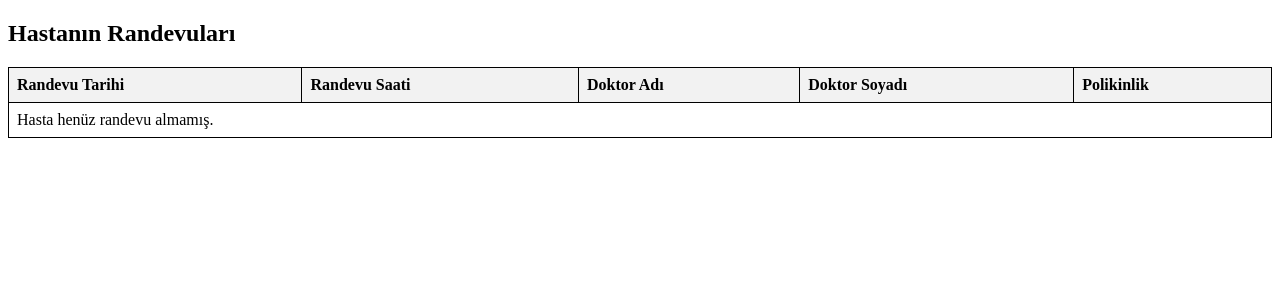
After one commit to AyazAktas/prolab2.3, a Django app: page /randevularim/1/ in a window 1280 px wide. The commit adds this page. Shown: the top 300 px of the page. Run offline with Django 5.2, Linux system fonts and the light colour scheme; data that the repository does not hold is empty.

Commit message:
randevu al ve randevularım sayfaları eklendi

```diff
--- a/prolab3/HastaneUyg/forms.py
+++ b/prolab3/HastaneUyg/forms.py
@@ -30,7 +30,8 @@ class PatientRegistrationForm(forms.ModelForm):
 from django import forms
 from .models import Randevu
 
+
 class RandevuForm(forms.ModelForm):
     class Meta:
         model = Randevu
-        fields = ['randevuTarihi', 'randevuSaati', 'idDoctor', 'idHasta']
+        fields = ['randevuTarihi', 'randevu_saati', 'hasta_id', 'doktor_id']
--- a/prolab3/HastaneUyg/templates/patient_page.html
+++ b/prolab3/HastaneUyg/templates/patient_page.html
@@ -9,7 +9,7 @@
     <h2>Hoş Geldiniz, {{ hasta.hastaAdi }} {{ hasta.hastaSoyadi }}</h2>
     <ul>
         <li><a href="{% url 'randevu_al' hasta.idHasta%}">Randevu Al</a></li>
-        <li>Randevularım</li>
+        <li><a href="{% url 'randevularim' hasta.idHasta %}">Randevularım</a></li>
         <li>Raporlarım</li>
         <li><a href="{% url 'patient_info' hasta.idHasta %}">Bilgilerimi Düzenle</a></li>
     </ul>
--- a/prolab3/HastaneUyg/templates/randevu_al.html
+++ b/prolab3/HastaneUyg/templates/randevu_al.html
@@ -16,7 +16,7 @@
         <label for="doktor">Doktor Seçin:</label><br>
         <select id="doktor" name="doktor_id" required>
             {% for doktor in doktorlar %}
-                <option value="{{ doktor.idDoctor }}">{{ doktor.AD }} {{ doktor.SOYAD }}</option>
+                <option value="{{ doktor.idDoctor }}">{{ doktor.AD }}  {{ doktor.SOYAD }} {{doktor.UzmanlikAlani}} {{doktor.CalismaYeri}}</option>
             {% endfor %}
         </select><br>
         <input type="submit" value="Randevu Al">
--- /dev/null
+++ b/prolab3/HastaneUyg/templates/randevularim.html
@@ -0,0 +1,55 @@
+<!DOCTYPE html>
+<html lang="en">
+<head>
+    <meta charset="UTF-8">
+    <meta name="viewport" content="width=device-width, initial-scale=1.0">
+    <title>Hastanın Randevuları</title>
+    <style>
+        table {
+            width: 100%;
+            border-collapse: collapse;
+        }
+        th, td {
+            border: 1px solid black;
+            padding: 8px;
+            text-align: left;
+        }
+        th {
+            background-color: #f2f2f2;
+        }
+    </style>
+</head>
+<body>
+    <h2>Hastanın Randevuları</h2>
+    <table>
+        <tr>
+            <th>Randevu Tarihi</th>
+            <th>Randevu Saati</th>
+            <th>Doktor Adı</th>
+            <th>Doktor Soyadı</th>
+            <th>Polikinlik</th>
+        </tr>
+        {% if randevular %}
+            {% for randevu in randevular %}
+                <tr>
+                    <td>{{ randevu.randevuTarihi|date:"M. d, Y" }}</td>
+                    <td>{{ randevu.randevu_saati }}</td>
+                    <td>{{ randevu.doktor.AD }}</td>
+                    <td>{{ randevu.doktor.SOYAD }}</td>
+                    <td>{{randevu.doktor.UzmanlikAlani}}</td>
+                    <td>
+                        <form action="{% url 'randevu_sil' randevu.randevuId %}" method="post" onsubmit="return confirm('Bu randevuyu silmek istediğinizden emin misiniz?');">
+                            {% csrf_token %}
+                            <button type="submit">Sil</button>
+                        </form>
+                    </td>
+                </tr>
+            {% endfor %}
+        {% else %}
+            <tr>
+                <td colspan="5">Hasta henüz randevu almamış.</td>
+            </tr>
+        {% endif %}
+    </table>
+</body>
+</html>
--- a/prolab3/HastaneUyg/views.py
+++ b/prolab3/HastaneUyg/views.py
@@ -234,6 +234,13 @@ from .models import Randevu, Hasta, Doctor
 from django.utils import timezone
 from datetime import datetime
 
+from django.shortcuts import render, redirect, HttpResponse
+from .models import Randevu, Doctor, Hasta
+from datetime import datetime
+
+from django.shortcuts import render, redirect, HttpResponse
+from datetime import datetime
+from .models import Randevu, Doctor, Hasta
 
 def randevu_al(request, hasta_id):
     if request.method == 'POST':
@@ -256,10 +263,13 @@ def randevu_al(request, hasta_id):
             return HttpResponse("Geçersiz randevu saati formatı.")
 
         # Hasta bilgisini al
-        hasta = Hasta.objects.get(idHasta=hasta_id)
+        try:
+            hasta = Hasta.objects.get(idHasta=hasta_id)
+        except Hasta.DoesNotExist:
+            return HttpResponse("Geçersiz hasta ID.")
 
         # Yeni bir Randevu oluştur ve kaydet
-        randevu = Randevu(randevuTarihi=randevu_tarihi, randevuSaati=randevu_saati, idHasta=hasta, idDoctor=doktor)
+        randevu = Randevu(randevuTarihi=randevu_tarihi, randevu_saati=randevu_saat, doktor_id=doktor_id, hasta_id=hasta_id)
         randevu.save()
 
         # Randevu alındıktan sonra başka bir sayfaya yönlendir
@@ -268,3 +278,24 @@ def randevu_al(request, hasta_id):
         # Tüm doktorları al ve kullanıcıya seçenek olarak sun
         doktorlar = Doctor.objects.all()
         return render(request, 'randevu_al.html', {'doktorlar': doktorlar})
+
+
+def randevularim(request, hasta_id):
+    # Hasta ID'sine göre randevuları filtrele
+    randevular = Randevu.objects.filter(hasta_id=hasta_id)
+
+    # Randevuların her biri için ilgili doktor bilgisini ekleyin
+    for randevu in randevular:
+        randevu.doktor = Doctor.objects.get(idDoctor=randevu.doktor_id)
+
+    # Randevuları HTML sayfasına aktar ve göster
+    return render(request, 'randevularim.html', {'randevular': randevular})
+
+from django.shortcuts import get_object_or_404, redirect
+from .models import Randevu
+
+def randevu_sil(request, randevu_id):
+    randevu = get_object_or_404(Randevu, randevuId=randevu_id)
+    if request.method == 'POST':
+        randevu.delete()
+        return redirect('randevularim', hasta_id=randevu.hasta_id)
--- a/prolab3/prolab3/urls.py
+++ b/prolab3/prolab3/urls.py
@@ -37,5 +37,8 @@ urlpatterns = [
     path('patient_info/<int:hasta_id>/', views.patient_info, name='patient_info'),
     path('doctor_page/<int:doktor_id>/', views.doctor_page, name='doctor_page'),
     path('randevu_al/<int:hasta_id>/', views.randevu_al, name='randevu_al'),
+    path('randevularim/<int:hasta_id>/', views.randevularim, name='randevularim'),
+    path('randevu_sil/<int:randevu_id>/', views.randevu_sil, name='randevu_sil'),
+
 
 ]
```
Also changed, not shown: prolab3/HastaneUyg/models.py (+7 -7 lines), prolab3/HastaneUyg/migrations/0008_alter_doctor_table_alter_hasta_table_and_more.py (added), prolab3/HastaneUyg/migrations/0009_alter_doctor_table_alter_hasta_table_and_more.py (added).
